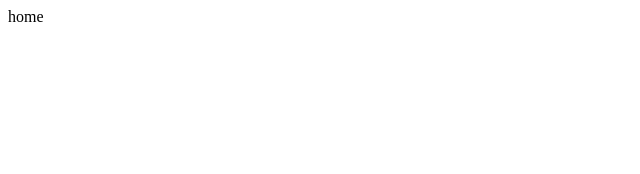
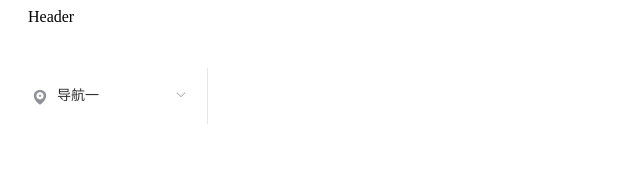
Before and after one commit to longshenzhifeijue/yeb, a Vue app: page /#/home in a window 1280 px wide. Shown: the top 174 px of the page, without its empty margins (0-640 px from the left). Built offline with nearby package versions, Linux system fonts and the light colour scheme.

Commit message:
菜单功能实现01

```diff
--- a/package.json
+++ b/package.json
@@ -31,5 +31,4 @@
     "eslint-plugin-vue": "^8.0.3",
     "vue-template-compiler": "^2.6.14"
   }
-
 }
--- a/src/main.js
+++ b/src/main.js
@@ -1,7 +1,7 @@
 /*
  * @Author: your name
  * @Date: 2022-04-08 14:01:05
- * @LastEditTime: 2022-04-09 15:39:15
+ * @LastEditTime: 2022-04-11 10:57:57
  * @LastEditors: Please set LastEditors
  * @Description: 打开koroFileHeader查看配置 进行设置: https://github.com/OBKoro1/koro1FileHeader/wiki/%E9%85%8D%E7%BD%AE
  * @FilePath: /yeb/src/main.js
@@ -13,10 +13,17 @@ import store from './store'
 import ElementUI from 'element-ui'
 import 'element-ui/lib/theme-chalk/index.css'
 
+// 插件形式使用请求
 import { postRequest } from './utils/api'
 import { putRequest } from './utils/api'
 import { getRequest } from './utils/api'
 import { deleteRequest } from './utils/api'
+import Router from 'vue-router'
+
+const originalPush = Router.prototype.push
+Router.prototype.push = function push(location) {
+  return originalPush.call(this, location).catch(err => err)
+}
 
 
 Vue.prototype.postRequest = postRequest
--- a/src/router/index.js
+++ b/src/router/index.js
@@ -1,34 +1,48 @@
 /*
  * @Author: your name
  * @Date: 2022-04-08 15:17:34
- * @LastEditTime: 2022-04-09 15:10:36
+ * @LastEditTime: 2022-04-11 11:09:30
  * @LastEditors: Please set LastEditors
  * @Description: 打开koroFileHeader查看配置 进行设置: https://github.com/OBKoro1/koro1FileHeader/wiki/%E9%85%8D%E7%BD%AE
  * @FilePath: /yeb/src/router/index.js
  */
-import Vue from 'vue'
-import VueRouter from 'vue-router'
-import Login from '../views/Login.vue'
-import Home from '../views/Home.vue'
+import Vue from "vue";
+import VueRouter from "vue-router";
+import Login from "../views/Login.vue";
+import Home from "../views/Home.vue";
+import Test1 from "../views/Test1.vue";
+import Test2 from "../views/Test2.vue";
 
-
-Vue.use(VueRouter)
+Vue.use(VueRouter);
 
 const routes = [
   {
-    path: '/',
-    name: 'Login',
-    component: Login
+    path: "/",
+    name: "Login",
+    component: Login,
   },
   {
-    path: '/home',
-    name: 'Home',
-    component: Home
-  }
-]
+    path: "/home",
+    name: "Home",
+    component: Home,
+    children:[
+      {
+        path: "/test1",
+        name: "Test1",
+        component: Test1,
+      },
+      {
+        path: "/test2",
+        name: "Test2",
+        component: Test2,
+      },
+    ]
+  },
+
+];
 
 const router = new VueRouter({
-  routes
-})
+  routes,
+});
 
-export default router
+export default router;
--- a/src/store/index.js
+++ b/src/store/index.js
@@ -1,17 +1,20 @@
-import Vue from 'vue'
-import Vuex from 'vuex'
+/*
+ * @Author: your name
+ * @Date: 2022-04-08 14:01:05
+ * @LastEditTime: 2022-04-11 10:39:11
+ * @LastEditors: Please set LastEditors
+ * @Description: 打开koroFileHeader查看配置 进行设置: https://github.com/OBKoro1/koro1FileHeader/wiki/%E9%85%8D%E7%BD%AE
+ * @FilePath: /yeb/src/store/index.js
+ */
+import Vue from "vue";
+import Vuex from "vuex";
 
-Vue.use(Vuex)
+Vue.use(Vuex);
 
 export default new Vuex.Store({
-  state: {
-  },
-  getters: {
-  },
-  mutations: {
-  },
-  actions: {
-  },
-  modules: {
-  }
-})
+  state: {},
+  getters: {},
+  mutations: {},
+  actions: {},
+  modules: {},
+});
--- a/src/views/Home.vue
+++ b/src/views/Home.vue
@@ -1,27 +1,45 @@
 <!--
  * @Author: your name
  * @Date: 2022-04-09 15:08:06
- * @LastEditTime: 2022-04-09 15:16:31
+ * @LastEditTime: 2022-04-11 10:45:28
  * @LastEditors: Please set LastEditors
  * @Description: 打开koroFileHeader查看配置 进行设置: https://github.com/OBKoro1/koro1FileHeader/wiki/%E9%85%8D%E7%BD%AE
  * @FilePath: /yeb/src/views/Home.vue
 -->
 <template>
+  <div>
+    <el-container>
+      <el-header>Header</el-header>
+      <el-container>
+        <el-aside width="200px">
+          <el-menu @select="menuClick">
+            <el-submenu index="1">
+              <template slot="title"
+                ><i class="el-icon-location"></i>导航一</template
+              >
+              <el-menu-item index="/test1">选项1</el-menu-item>
+              <el-menu-item index="/test2">选项2</el-menu-item>
+            </el-submenu>
+          </el-menu>
+        </el-aside>
 
-    <div>
-        home
-    </div>
+        <el-main>
+          <router-view> </router-view>
+        </el-main>
+      </el-container>
+    </el-container>
+  </div>
 </template>
-
-<script >
-
+<script>
 export default {
-
-    // eslint-disable-next-line vue/multi-word-component-names
-    name: 'Home'
-}
+  // eslint-disable-next-line vue/multi-word-component-names
+  name: "Home",
+  methods:{
+      menuClick(index){
+          this.$router.push(index);
+      }
+  }
+};
 </script>
 
-<style scoped>
-
-</style>
+<style scoped></style>
--- a/src/views/Login.vue
+++ b/src/views/Login.vue
@@ -3,7 +3,7 @@
 <!--
  * @Author: your name
  * @Date: 2022-04-08 15:18:51
- * @LastEditTime: 2022-04-09 15:36:33
+ * @LastEditTime: 2022-04-09 15:46:22
  * @LastEditors: Please set LastEditors
  * @Description: 打开koroFileHeader查看配置 进行设置: https://github.com/OBKoro1/koro1FileHeader/wiki/%E9%85%8D%E7%BD%AE
  * @FilePath: /yeb/src/views/Login.vue
@@ -47,8 +47,8 @@
 </template>
 
 <script>
-// 自动导入了
-import { postRequest } from '@/utils/api'
+// 自动导入了,利用插件方法用
+// import { postRequest } from '@/utils/api'
 export default {
   // eslint-disable-next-line vue/multi-word-component-names
   name: 'Login',
@@ -78,7 +78,7 @@ export default {
       this.$refs.loginForm.validate((valid) => {
         if (valid) {
           this.loading = true;
-          postRequest('/login', this.loginForm).then(resp => {
+          this.postRequest('/login', this.loginForm).then(resp => {
               if(resp){
                 // 存储用户token
                 this.loading=false;
--- /dev/null
+++ b/src/views/Test1.vue
@@ -0,0 +1,19 @@
+<!--
+ * @Author: your name
+ * @Date: 2022-04-11 10:20:25
+ * @LastEditTime: 2022-04-11 10:46:04
+ * @LastEditors: Please set LastEditors
+ * @Description: 打开koroFileHeader查看配置 进行设置: https://github.com/OBKoro1/koro1FileHeader/wiki/%E9%85%8D%E7%BD%AE
+ * @FilePath: /yeb/src/views/test1.vue
+-->
+<template>
+  <div>Test1</div>
+</template>
+
+<script>
+export default {
+  name: "Test1",
+};
+</script>
+
+<style scoped></style>
--- /dev/null
+++ b/src/views/Test2.vue
@@ -0,0 +1,20 @@
+<!--
+ * @Author: your name
+ * @Date: 2022-04-11 10:20:33
+ * @LastEditTime: 2022-04-11 10:47:05
+ * @LastEditors: Please set LastEditors
+ * @Description: 打开koroFileHeader查看配置 进行设置: https://github.com/OBKoro1/koro1FileHeader/wiki/%E9%85%8D%E7%BD%AE
+ * @FilePath: /yeb/src/views/test2.vue
+-->
+// eslint-disable-next-line vue/valid-template-root
+<template>
+  <div>Test2</div>
+</template>
+
+<script>
+export default {
+  name: "Test2",
+};
+</script>
+
+<style scoped></style>
```
Also changed, not shown: .eslintrc.js, 1 other file (tests, documents, lock files or other folders).
